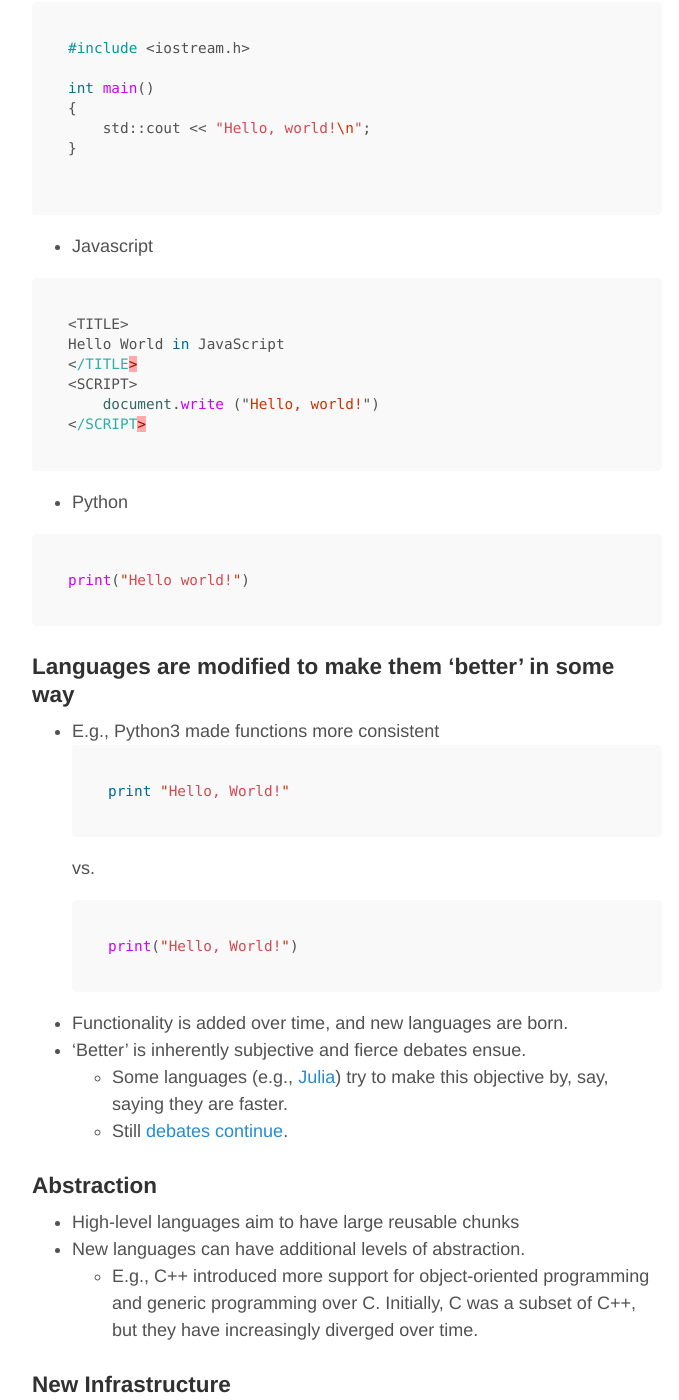
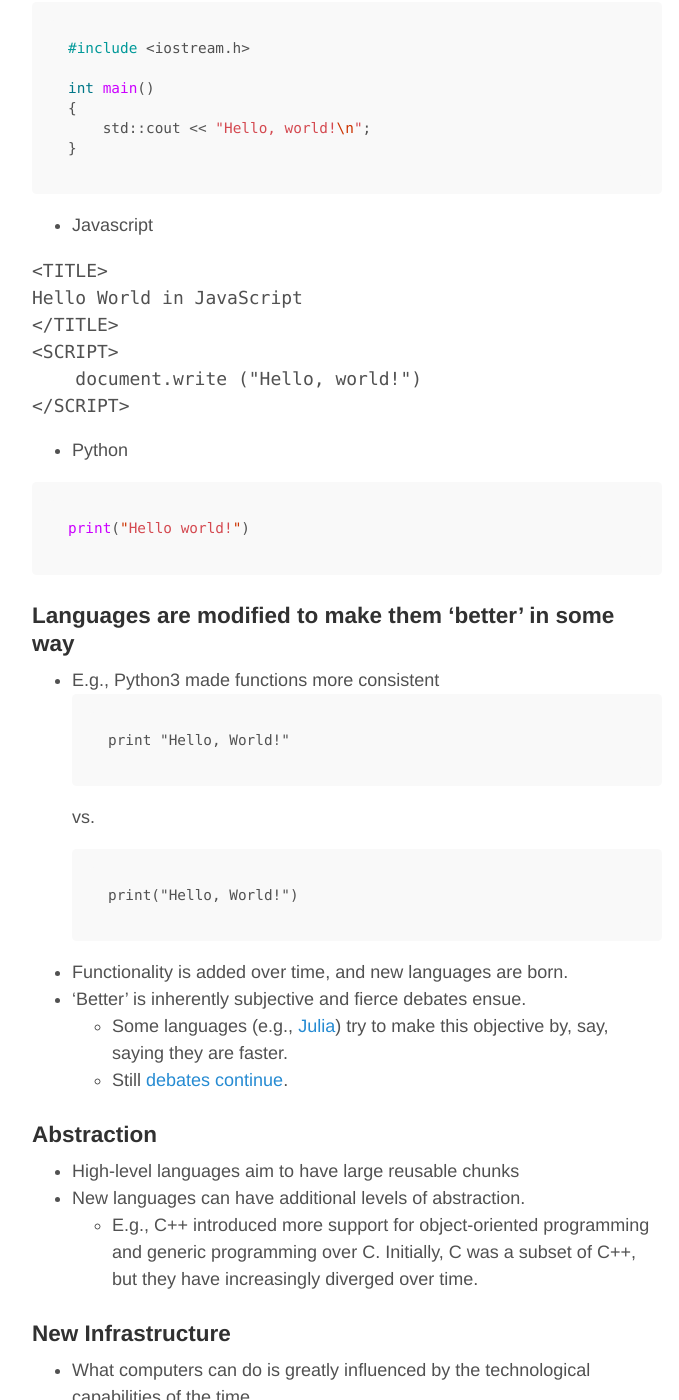
Before and after one commit to MikheyevLab/Computing-Fall-2015, a Jekyll site: the page built from _posts/2015-12-03-why-are-there-so-many-programming-languages.markdown, in a window 1280 px wide and 1400 px high, scrolled down 1731 px. Shown: the whole window, without its empty margins (293-972 px from the left). Built offline with Jekyll 4.4.1, drawn with Linux system fonts in a browser that asks for light colours; Markdown is read by kramdown in place of the engine named in the settings.

Commit message:
fixed formatting

````diff
--- a/_posts/2015-12-03-why-are-there-so-many-programming-languages.markdown
+++ b/_posts/2015-12-03-why-are-there-so-many-programming-languages.markdown
@@ -34,11 +34,11 @@
 {
     std::cout << "Hello, world!\n";
 }
+```
 
-```
 - Javascript
 
-```js
+```JavaScript
 <TITLE>
 Hello World in JavaScript
 </TITLE>
@@ -55,11 +55,11 @@
 ### Languages are modified to make them 'better' in some way
 
 - E.g., Python3 made functions more consistent
-```python
+```
 print "Hello, World!"
 ```
 vs.
-```python
+```
 print("Hello, World!")
 ```
 
````
